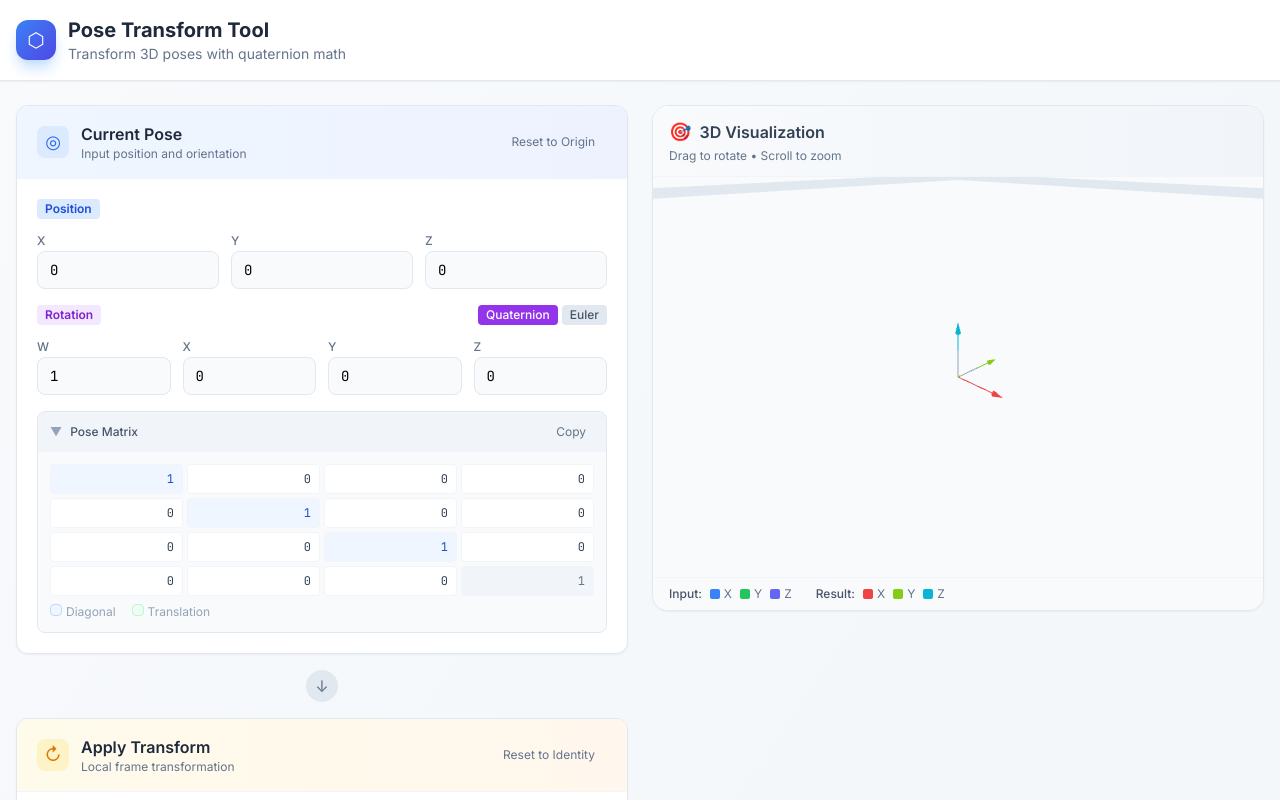
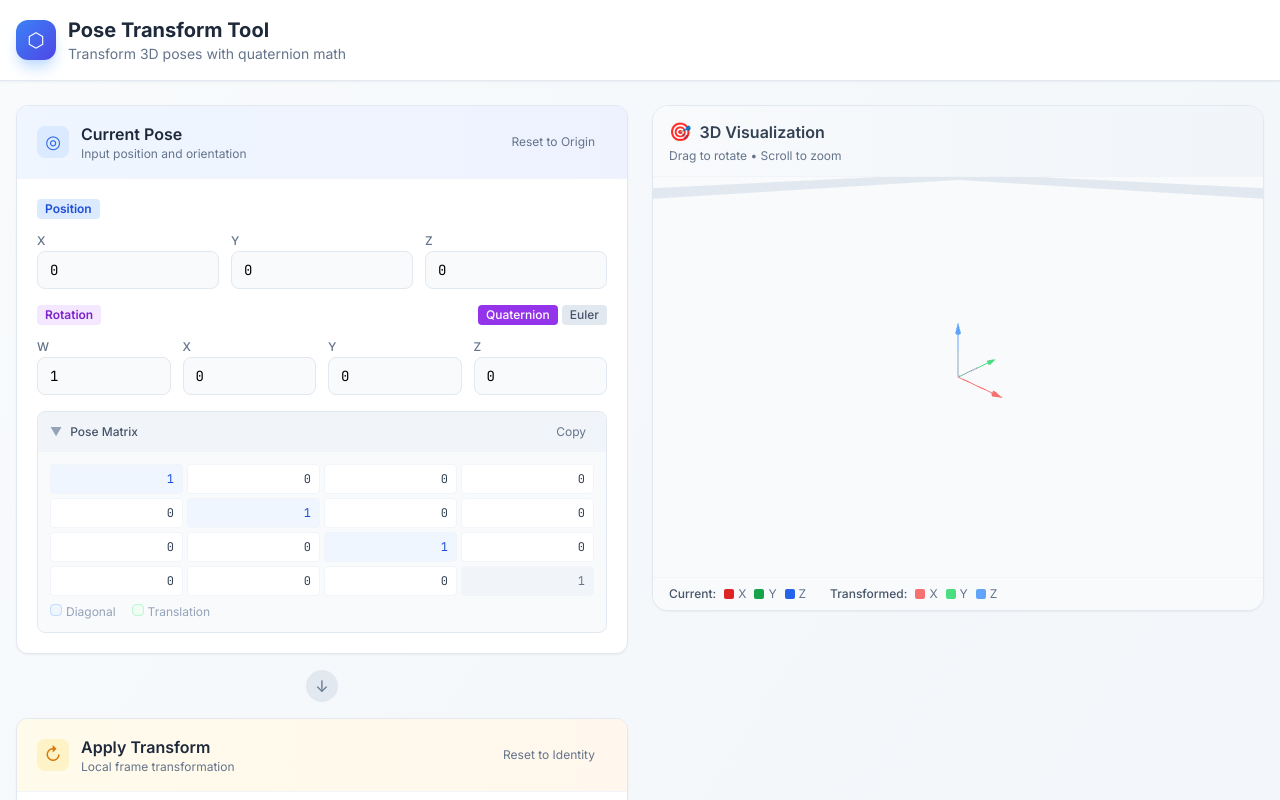
Before and after one commit to ETeissonniere/poses, a React (Vite) app: page / in a window 1280 px wide. Shown: the top 800 px of the page. Built offline with nearby package versions, Linux system fonts and the light colour scheme.

Commit message:
adjust colors

```diff
--- a/src/components/PoseVisualizer3D.tsx
+++ b/src/components/PoseVisualizer3D.tsx
@@ -207,20 +207,20 @@ export function PoseVisualizer3D({ inputPose, transform, resultPose }: PoseVisua
     )
     scene.add(worldAxes)
 
-    // Input pose frame (blue tones)
+    // Current pose frame (standard RGB)
     const inputFrame = createCoordinateFrame(1, {
-      x: 0x3b82f6, // blue-500
-      y: 0x22c55e, // green-500
-      z: 0x6366f1  // indigo-500
+      x: 0xdc2626, // red-600
+      y: 0x16a34a, // green-600
+      z: 0x2563eb  // blue-600
     })
     scene.add(inputFrame)
     inputFrameRef.current = inputFrame
 
-    // Result pose frame (emerald/teal tones)
+    // Transformed pose frame (lighter RGB tones)
     const resultFrame = createCoordinateFrame(1, {
-      x: 0xef4444, // red-500
-      y: 0x84cc16, // lime-500
-      z: 0x06b6d4  // cyan-500
+      x: 0xf87171, // red-400
+      y: 0x4ade80, // green-400
+      z: 0x60a5fa  // blue-400
     })
     scene.add(resultFrame)
     resultFrameRef.current = resultFrame
@@ -368,35 +368,35 @@ export function PoseVisualizer3D({ inputPose, transform, resultPose }: PoseVisua
       {/* Legend */}
       <div className="px-4 py-2 border-t border-slate-100 bg-slate-50 text-xs">
         <div className="flex gap-6">
-          {/* Input frame */}
+          {/* Current pose frame */}
           <div className="flex items-center gap-2">
-            <span className="text-slate-600 font-medium">Input:</span>
+            <span className="text-slate-600 font-medium">Current:</span>
             <div className="flex items-center gap-1">
-              <div className="w-2.5 h-2.5 rounded-sm bg-blue-500"></div>
+              <div className="w-2.5 h-2.5 rounded-sm bg-red-600"></div>
               <span className="text-slate-500">X</span>
             </div>
             <div className="flex items-center gap-1">
-              <div className="w-2.5 h-2.5 rounded-sm bg-green-500"></div>
+              <div className="w-2.5 h-2.5 rounded-sm bg-green-600"></div>
               <span className="text-slate-500">Y</span>
             </div>
             <div className="flex items-center gap-1">
-              <div className="w-2.5 h-2.5 rounded-sm bg-indigo-500"></div>
+              <div className="w-2.5 h-2.5 rounded-sm bg-blue-600"></div>
               <span className="text-slate-500">Z</span>
             </div>
           </div>
-          {/* Result frame */}
+          {/* Transformed frame */}
           <div className="flex items-center gap-2">
-            <span className="text-slate-600 font-medium">Result:</span>
+            <span className="text-slate-600 font-medium">Transformed:</span>
             <div className="flex items-center gap-1">
-              <div className="w-2.5 h-2.5 rounded-sm bg-red-500"></div>
+              <div className="w-2.5 h-2.5 rounded-sm bg-red-400"></div>
               <span className="text-slate-500">X</span>
             </div>
             <div className="flex items-center gap-1">
-              <div className="w-2.5 h-2.5 rounded-sm bg-lime-500"></div>
+              <div className="w-2.5 h-2.5 rounded-sm bg-green-400"></div>
               <span className="text-slate-500">Y</span>
             </div>
             <div className="flex items-center gap-1">
-              <div className="w-2.5 h-2.5 rounded-sm bg-cyan-500"></div>
+              <div className="w-2.5 h-2.5 rounded-sm bg-blue-400"></div>
               <span className="text-slate-500">Z</span>
             </div>
           </div>
```
